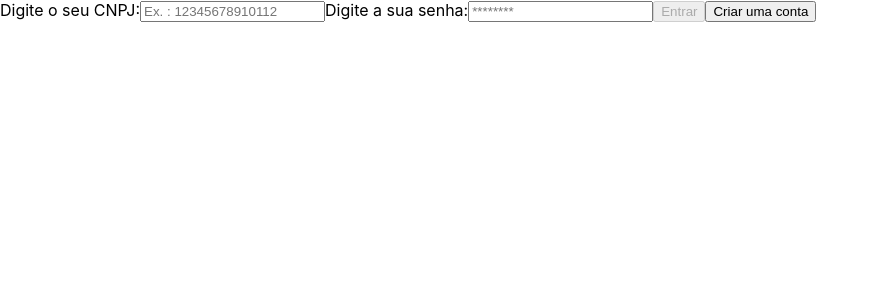
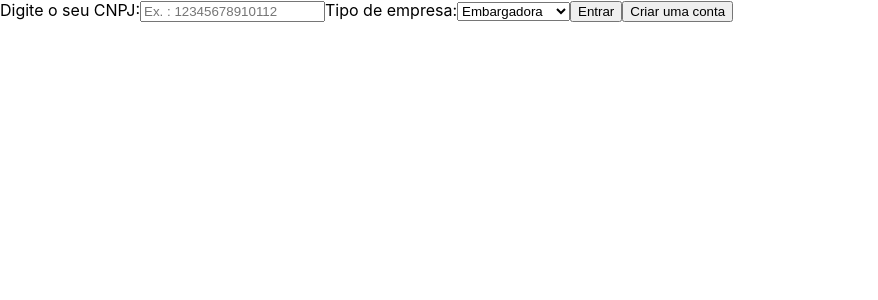
Before and after one commit to Blucilha/Desafio-GoFlux-FullStack, a React (Create React App) app in the folder front_end/: page /login in a window 1280 px wide. Shown: the top 300 px of the page, without its empty margins (0-878 px from the left). Built offline with nearby package versions, Linux system fonts and the light colour scheme.

Commit message:
Pagina login e cadastro funcional

```diff
--- a/front_end/package.json
+++ b/front_end/package.json
@@ -11,6 +11,7 @@
     "react-input-mask": "^2.0.4",
     "react-router-dom": "^5.3.0",
     "react-scripts": "4.0.3",
+    "uuid": "^8.3.2",
     "web-vitals": "^1.1.2"
   },
   "scripts": {
--- a/front_end/src/Routes.js
+++ b/front_end/src/Routes.js
@@ -1,12 +1,14 @@
 import { Switch, Route, Redirect } from 'react-router-dom';
 import Login from './pages/Login';
 import Register from './pages/Register';
+import Shipper from './pages/Shipper';
 
 function Routes() {
     return (
         <Switch>
             <Route path={ '/login' } component={ Login } />
             <Route path={ '/register' } component={ Register } />
+            <Route path={ '/shipper/:id' } component={ Shipper } />
             <Route path={ '/' }>
                 <Redirect to='/login' />
             </Route>
--- a/front_end/src/components/FormLogin.js
+++ b/front_end/src/components/FormLogin.js
@@ -1,7 +1,7 @@
 import React from "react";
 import InputMask from "react-input-mask";
 
-function FormLogin({ handle, disabled, register }) {
+function FormLogin({ handle, register, signIn, message }) {
     return (
         <div>
             <form>
@@ -15,18 +15,28 @@ function FormLogin({ handle, disabled, register }) {
                         mask='99.999.999/9999-99'
                     />
                 </label>
-                <label htmlFor='input-senha'>
-                    Digite a sua senha:
-                    <input
-                        name='password'
-                        type='password'
-                        placeholder='********'
-                        onChange={ handle }
-                    />
+                <label htmlFor='select-type'>
+                    Tipo de empresa:
+                    <select
+                        id='select-type'
+                        name='type'
+                        defaultValue='Embargadora'
+                    >
+                        { ['Embargadora', 'Transportadora'].map((element, index) => {
+                            return (
+                                <option
+                                    value={ element }
+                                    key={ index }
+                                >
+                                    { element }
+                                </option>
+                            )
+                        }) }
+                    </select>
                 </label>
                 <button
                     type='button'
-                    disabled={ disabled }
+                    onClick={ signIn }
                 >
                     Entrar
                 </button>
@@ -37,6 +47,9 @@ function FormLogin({ handle, disabled, register }) {
                     Criar uma conta
                 </button>
             </form>
+            { message && (
+                <p>{ message }</p>
+            ) }
         </div>
     )
 }
--- a/front_end/src/components/FormRegister.js
+++ b/front_end/src/components/FormRegister.js
@@ -1,7 +1,7 @@
 import React from 'react';
 import InputMask from 'react-input-mask';
 
-function FormRegister({ register, checked, disabled, onclick, hide }) {
+function FormRegister({ register, checked, disabled, onclick, hide, email }) {
 
     return (
         <div>
@@ -65,25 +65,6 @@ function FormRegister({ register, checked, disabled, onclick, hide }) {
                         onChange={ register }
                     />
                 </label>
-                <label htmlFor='input-password'>
-                    Digite a sua senha:
-                    <input
-                        id='input-password'
-                        type='text'
-                        name='password'
-                        onChange={ register }
-                        minLength='6'
-                    />
-                </label>
-                <label htmlFor='input-rePassword'>
-                    Digite a senha novamente:
-                    <input
-                        id='input-rePassword'
-                        type='text'
-                        name='rePassword'
-                        onChange={ register }
-                    />
-                </label>
                 <label htmlFor='input-about'>
                     Descrição:
                     <textarea
@@ -105,7 +86,7 @@ function FormRegister({ register, checked, disabled, onclick, hide }) {
             </form>
             { hide && (
                 <p>
-                    Usuário existente.
+                    { email || "Usuário existente."}
                 </p>
             ) }
 
--- a/front_end/src/pages/Login.js
+++ b/front_end/src/pages/Login.js
@@ -1,15 +1,16 @@
-import React, { useState, useEffect } from "react";
+import React, { useState } from "react";
 import { useHistory } from 'react-router-dom';
 import FormLogin from "../components/FormLogin";
+import axios from "axios";
 
 function Login() {
     const history = useHistory();
 
     const [data, setData] = useState({
         doc: '',
-        password: '',
+        type: 'Embargadora',
     });
-    const [disabled, setDisabled] = useState(true);
+    const [message, setMessage] = useState();
 
     const handleData = ({ target }) => {
         const { name, value } = target;
@@ -20,21 +21,46 @@ function Login() {
         history.push('/register')
     }
 
-    useEffect(() => {
-        const NUMBER_SIX = 6;
-        const NUMBER_FOURTEEN = 14;
-        const { doc, password } = data;
-        if (doc.length === NUMBER_FOURTEEN && password.length >= NUMBER_SIX) {
-            setDisabled(false)
+    const typeCustomer = (type) => {
+        if (type === 'Embargadora') {
+            return 'http://localhost:3001/shipper';
         }
-    }, [data]);
 
+        return 'http://localhost:3001/transporter';
+    }
+
+    const onClickIn = async (e) => {
+        e.preventDefault();
+        const address = typeCustomer(data.type);
+        const { doc } = data;
+
+        const loging = await axios.post(
+            address,
+            { doc },
+        )
+        .then((data) => data)
+        .catch((err) => {
+            console.error(err);
+            return null;
+        });
+
+        if (!loging) {
+            setMessage('Usuário não encontrado!');
+            return;
+        }
+
+        if (loging.status === 200) {
+            history.push(`/shipper/${ loging.data.message.id }`);
+            return;
+        }
+    }
 
     return (
         <FormLogin
             handle={ handleData }
-            disabled={ disabled }
             register={ onClickRegister }
+            signIn={ onClickIn }
+            message={ message }
         />
     )
 }
--- a/front_end/src/pages/Register.js
+++ b/front_end/src/pages/Register.js
@@ -2,10 +2,12 @@ import React, { useState, useEffect } from 'react';
 import FormRegister from '../components/FormRegister';
 import { useHistory } from 'react-router-dom';
 import axios from 'axios';
+import { v4 as uuidv4 } from 'uuid';
 
 function Register() {
-    const NUMBER_SIX = 6;
     const NUMBER_EIGHTEEN = 18;
+    const REGEX_URL = /^(www|http:|https:)+[^\s]+[\w]/;
+
     const history = useHistory();
 
     const [customer, setCustomer] = useState({
@@ -14,10 +16,10 @@ function Register() {
         about: '',
         active: true,
         site: '',
-        password: '',
-        rePassword: '',
         type: 'Embargadora'
     });
+    const [emailInvalid, setEmailInvalid] = useState()
+
     const [disabled, setDisabled] = useState(true);
     const [hide, setHide] = useState(false);
 
@@ -29,20 +31,35 @@ function Register() {
         return 'http://localhost:3001/register-transporter';
     }
 
+    const generateId = () => {
+        return uuidv4();
+    }
+
     const onClickRegister = async (e) => {
         e.preventDefault();
-        const { _type, _rePassword, ...rest } = customer;
+        const { type, ...rest } = customer;
+        const id = generateId()
         const address = typeCustomer(customer.type);
+        console.log({id,...rest, address})
 
         const register = await axios.post(
             address,
-            { ...rest }
+            { id, ...rest }
         )
         .then((data) => data)
-        .catch((err) => console.log(err));
+        .catch((err) => {
+            console.error(err);
+            return null;
+        });
 
         if(register) {
             history.push('/');
+            return;
+        }
+
+        if(!REGEX_URL.test(customer.site)) {
+            setEmailInvalid('Email inválido!')
+            setHide(true);
             return;
         }
 
@@ -64,7 +81,7 @@ function Register() {
     }
 
     const verifications = (customer) => {
-        const { name, doc, about, site, password, rePassword } = customer;
+        const { name, doc, about, site } = customer;
         if (
             name === ''
             || about === ''
@@ -72,10 +89,7 @@ function Register() {
             || site === ''
         ) {
             return true;
-        } else if ((password.length < NUMBER_SIX) || (password !== rePassword)) {
-            return true;
         }
-
         return false;
     }
 
@@ -91,6 +105,7 @@ function Register() {
             disabled= { disabled }
             onclick={ onClickRegister }
             hide={ hide }
+            email={ emailInvalid }
         />
     )
 }
--- /dev/null
+++ b/front_end/src/pages/Shipper.js
@@ -0,0 +1,9 @@
+import React from "react";
+
+function Shipper() {
+    return (
+        <h1>Page Shipper fake !</h1>
+    );
+}
+
+export default Shipper;
```
Also changed, not shown: 1 other file (tests, documents, lock files or other folders).
